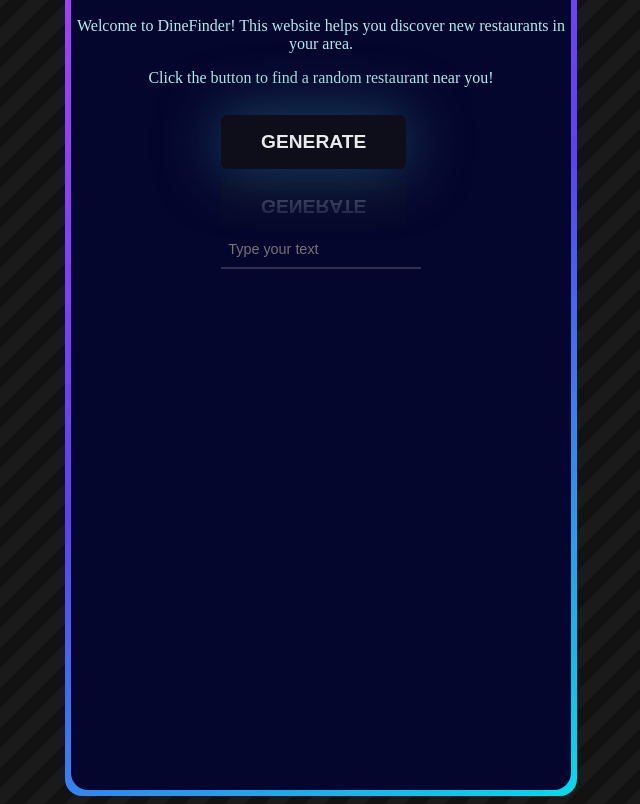
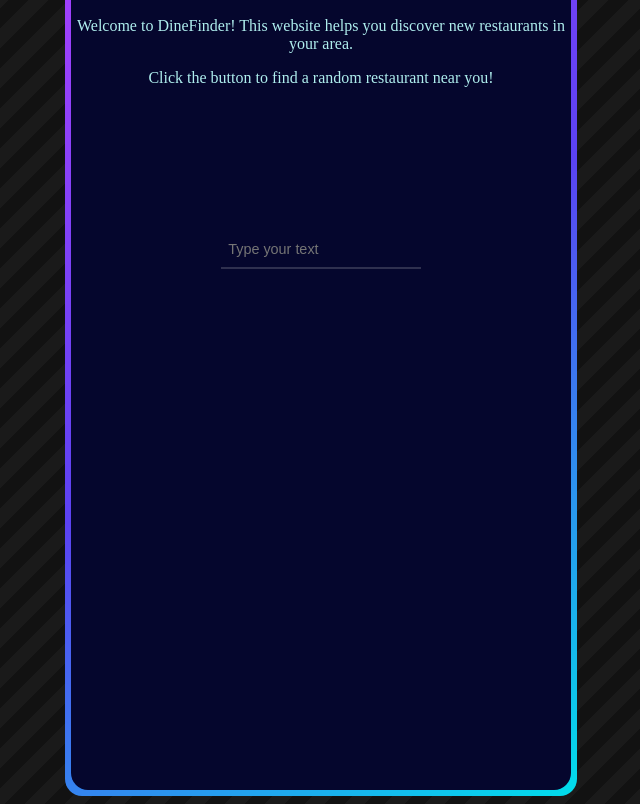
Before and after one commit to exile1217/CISC-4900, a plain HTML site: page index.html in a window 1280 px wide. Shown: the part 124-928 px from the top of the page, without its empty margins (327-967 px from the left). Drawn offline with Linux system fonts and the light colour scheme.

Commit message:
Update index.html

```diff
--- a/index.html
+++ b/index.html
@@ -28,7 +28,7 @@
     </div>
 
     <!-- first iteration of the button -->
-     <button class="btn" type="button" id="gen">Generate</button>
+<!--      <button class="btn" type="button" id="gen">Generate</button>  -->
 
         </div>
     </div>
```
